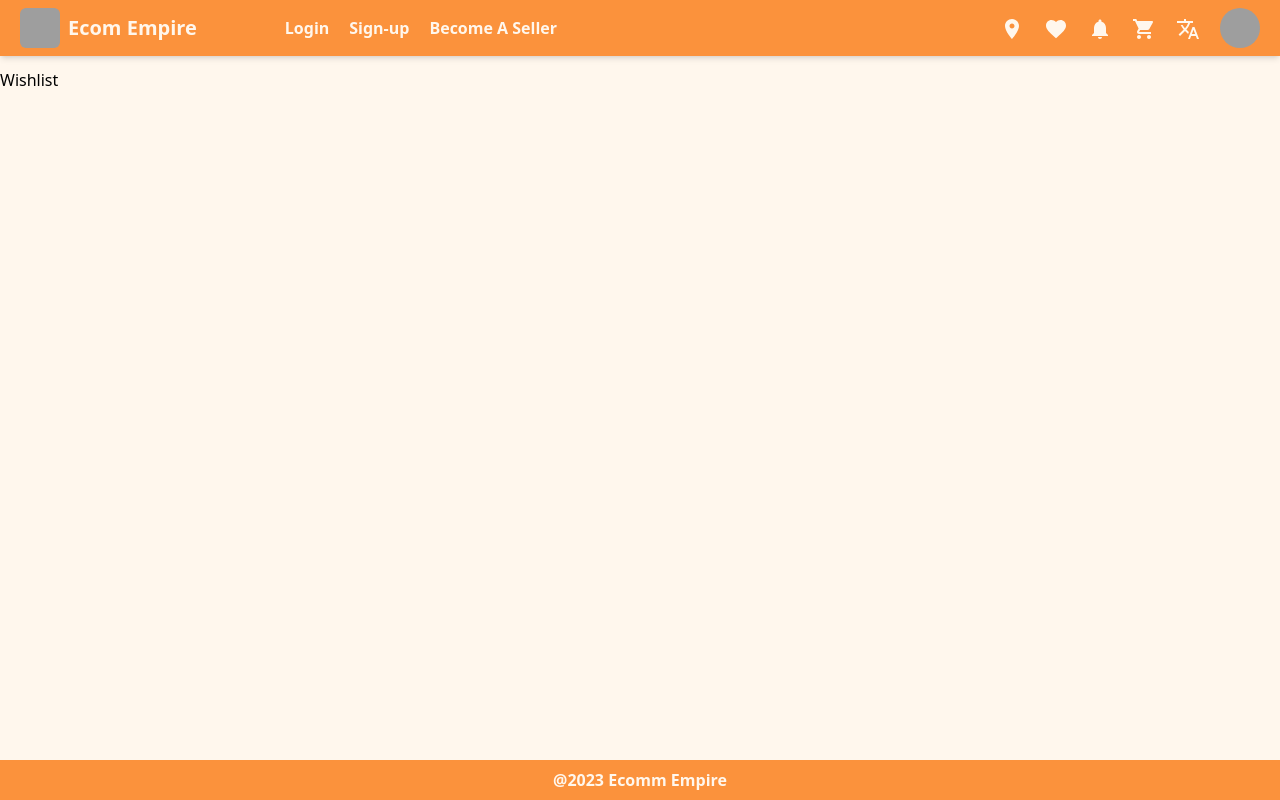
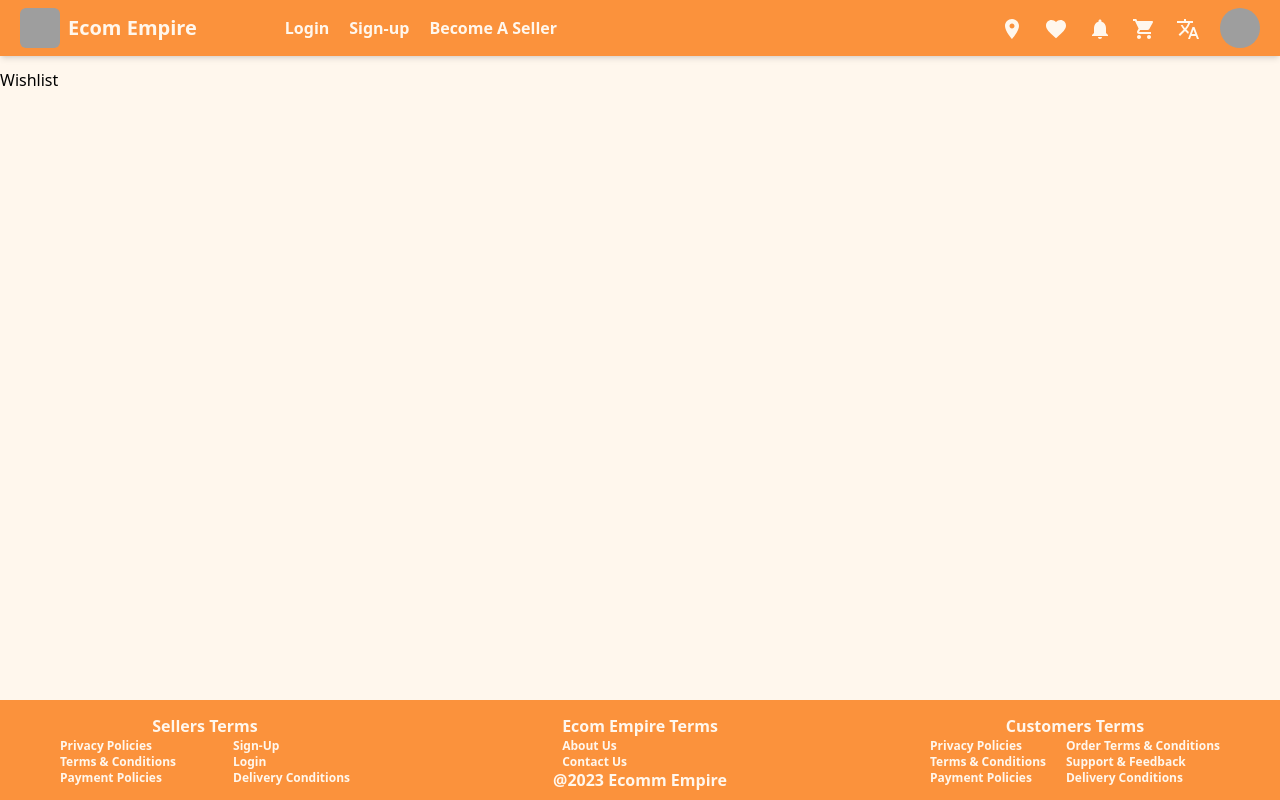
Before and after one commit to azazali186/ecom-empire, a Next.js app: page /wishlist in a window 1280 px wide. Built offline with nearby package versions, Linux system fonts and the light colour scheme; grey boxes are pictures that could not be loaded.

Commit message:
Footer menu added static

```diff
--- a/components/landing/Footer.tsx
+++ b/components/landing/Footer.tsx
@@ -1,11 +1,51 @@
-import React from 'react'
+import Link from "next/link";
+import React from "react";
 
 const Footer = () => {
   return (
-    <div className='flex justify-center px-5 py-2 mt-2 items-center absolute bottom-0 w-full font-bold bg-orange-400 text-orange-50'>
-        @2023 Ecomm Empire
+    <div className="flex justify-center flex-col px-5 py-2 mt-2 h-[100px] items-center absolute bottom-0 w-full font-bold bg-orange-400 text-orange-50">
+      <div className="flex justify-between w-full px-10">
+        <div className="flex flex-col w-[25%] ">
+          <h1 className="text-center font-bold text-m cursor-pointer hover:scale-110">Sellers Terms</h1>
+          <div className="flex justify-between">
+            <ul>
+              <li className="hover:scale-105 text-xs hover:text-orange-100 cursor-pointer"><Link href={"/"}>Privacy Policies</Link></li>
+              <li className="hover:scale-105 text-xs hover:text-orange-100 cursor-pointer"><Link href={"/"}>Terms & Conditions</Link></li>
+              <li className="hover:scale-105 text-xs hover:text-orange-100 cursor-pointer"><Link href={"/"}>Payment Policies</Link></li>
+            </ul>
+            <ul>
+              <li className="hover:scale-105 text-xs hover:text-orange-100 cursor-pointer"><Link href={"/"}>Sign-Up</Link></li>
+              <li className="hover:scale-105 text-xs hover:text-orange-100 cursor-pointer"><Link href={"/"}>Login</Link></li>
+              <li className="hover:scale-105 text-xs hover:text-orange-100 cursor-pointer"><Link href={"/"}>Delivery Conditions</Link></li>
+            </ul>
+          </div>
+        </div>
+        <div>
+          <h1 className="text-center font-bold text-m cursor-pointer hover:scale-110">Ecom Empire Terms</h1>
+          <ul>
+            <li className="hover:scale-105 text-xs hover:text-orange-100 cursor-pointer"><Link href={"/"}>About Us</Link></li>
+            <li className="hover:scale-105 text-xs hover:text-orange-100 cursor-pointer"><Link href={"/"}>Contact Us</Link></li>
+          </ul>
+        </div>
+        <div className="flex flex-col w-[25%] ">
+          <h1 className="text-center font-bold text-m cursor-pointer hover:scale-110">Customers Terms</h1>
+          <div className="flex justify-between">
+            <ul>
+              <li className="hover:scale-105 text-xs hover:text-orange-100 cursor-pointer"><Link href={"/"}>Privacy Policies</Link></li>
+              <li className="hover:scale-105 text-xs hover:text-orange-100 cursor-pointer"><Link href={"/"}>Terms & Conditions</Link></li>
+              <li className="hover:scale-105 text-xs hover:text-orange-100 cursor-pointer"><Link href={"/"}>Payment Policies</Link></li>
+            </ul>
+            <ul>
+              <li className="hover:scale-105 text-xs hover:text-orange-100 cursor-pointer"><Link href={"/"}>Order Terms & Conditions</Link></li>
+              <li className="hover:scale-105 text-xs hover:text-orange-100 cursor-pointer"><Link href={"/"}>Support & Feedback</Link></li>
+              <li className="hover:scale-105 text-xs hover:text-orange-100 cursor-pointer"><Link href={"/"}>Delivery Conditions</Link></li>
+            </ul>
+          </div>
+        </div>
+      </div>
+      <div className="absolute py-2 bottom-0">@2023 Ecomm Empire</div>
     </div>
-  )
-}
+  );
+};
 
-export default Footer
+export default Footer;
--- a/components/landing/Header.tsx
+++ b/components/landing/Header.tsx
@@ -33,34 +33,40 @@ const Header = () => {
           <div className="cursor-pointer hover:scale-125">
             <Link href={"/auth/sign-up"}>Sign-up</Link>
           </div>
-          <div className="cursor-pointer hover:scale-125">
+          <div className="cursor-pointer hover:scale-125 ">
             <Link href={"/become-a-seller"}>Become A Seller</Link>
           </div>
         </div>
       </div>
       <div className="right">
         <ul className="flex gap-5 justify-center items-center">
-          <li className="cursor-pointer hover:scale-125">
+          <li className="cursor-pointer hover:scale-125 ">
             <LocationOnIcon />
           </li>
-          <li className="cursor-pointer hover:scale-125">
+          <li className="cursor-pointer hover:scale-125 ">
             <Link href={"/wishlist"}>
               <FavoriteIcon />
             </Link>
           </li>
-          <li className="cursor-pointer hover:scale-125">
+          <li className="cursor-pointer hover:scale-125 ">
             <NotificationsIcon />
           </li>
-          <li className="cursor-pointer hover:scale-125">
+          <li className="cursor-pointer hover:scale-125 ">
             <ShoppingCartIcon />
           </li>
-          <li className="cursor-pointer hover:scale-125">
+          <li className="cursor-pointer hover:scale-125 ">
             <TranslateIcon />
           </li>
           <li className="cursor-pointer">
-            <Grid xs display="flex" justifyContent="center" alignItems="center">
-              <Avatar src="https://picsum.photos/seed/picsum/300/300.webp" />
-            </Grid>
+            <div className="flex justify-center items-center">
+            <Image
+              src="https://picsum.photos/seed/picsum/200/300"
+              alt="logo"
+              className="w-[40px] h-[40px] rounded-full"
+              width={40}
+              height={40}
+            />
+            </div>
           </li>
         </ul>
       </div>
--- a/components/layouts/index.tsx
+++ b/components/layouts/index.tsx
@@ -1,13 +1,15 @@
 import React from "react";
 import Header from "../landing/Header";
 import Footer from "../landing/Footer";
+import FooterMenu from "../landing/FooterMenu";
 
 const MainLayout: any = ({ children }) => {
   return (
     <>
       <div className=" bg-orange-50  h-screen">
         <Header />
-        <div className="scrollable-container h-[90vh]">{children}</div>
+        <div className="scrollable-container h-[80vh]">{children}</div>
+
         <Footer />
       </div>
     </>
--- a/pages/index.tsx
+++ b/pages/index.tsx
@@ -1,18 +1,21 @@
 import CategorySlider from "@/components/catagory/CategorySlider";
 import { categoryData } from "@/components/data/categoryData";
-import { NewArrivals, TopDeals, PopularProducts } from "@/components/data/productData";
-import Footer from "@/components/landing/Footer";
-import Header from "@/components/landing/Header";
+import {
+  NewArrivals,
+  TopDeals,
+  PopularProducts,
+} from "@/components/data/productData";
 import Banner from "@/components/landing/banner/Banner";
 import SideBanner from "@/components/landing/banner/SideBanner";
 import TopBanner from "@/components/landing/top-banner/TopBanner";
 import MainLayout from "@/components/layouts";
 import ProductSlider from "@/components/product/ProductSlider";
-import { Height } from "@mui/icons-material";
 import React from "react";
 
 const index = () => {
   const mainImages = ["https://picsum.photos/1980/250?random=10.webp"];
+  const mainImages1 = ["https://picsum.photos/1980/250?random=110.webp"];
+  const mainImages2 = ["https://picsum.photos/1980/250?random=120.webp"];
   const longImageLeft = ["https://picsum.photos/250/1980?random=12.webp"];
   const longImageRight = ["https://picsum.photos/250/1980?random=115.webp"];
 
@@ -20,7 +23,11 @@ const longImageRight = ["https://picsum.photos/250/1980?random=115.webp"];
     <MainLayout>
       <TopBanner />
       <div className="flex px-5">
-          <SideBanner images={longImageLeft} styles={{height : "auto"}} sliderStyles={{height: "100%"}}/>
+        <SideBanner
+          images={longImageLeft}
+          styles={{ height: "auto" }}
+          sliderStyles={{ height: "100%" }}
+        />
         <div className="flex flex-col">
           <ProductSlider products={NewArrivals} title={"New Arrivals"} />
           <div className="flex justify-between items-center w-full px-1 mb-2">
@@ -33,22 +40,29 @@ const longImageRight = ["https://picsum.photos/250/1980?random=115.webp"];
           <ProductSlider products={TopDeals} title={"Top Deals"} />
           <div className="flex justify-between items-center w-full px-1 mb-2">
             <Banner
-                images={mainImages}
+              images={mainImages1}
               styles={{ width: "100%", height: "8vh" }}
               autoplayInterval={2000}
             />
           </div>
-            <ProductSlider products={PopularProducts} title={"Popular Products"} />
+          <ProductSlider
+            products={PopularProducts}
+            title={"Popular Products"}
+          />
           <div className="flex justify-between items-center w-full px-1 mb-2">
             <Banner
-                images={mainImages}
+              images={mainImages2}
               styles={{ width: "100%", height: "8vh" }}
               autoplayInterval={2000}
             />
           </div>
           <CategorySlider category={categoryData} title={"Top Categories"} />
         </div>
-          <SideBanner images={longImageRight} styles={{height : "auto"}} sliderStyles={{height: "100%"}}/>
+        <SideBanner
+          images={longImageRight}
+          styles={{ height: "auto" }}
+          sliderStyles={{ height: "100%" }}
+        />
       </div>
     </MainLayout>
   );
```
Lines whose indentation alone changed are shown as unchanged.
